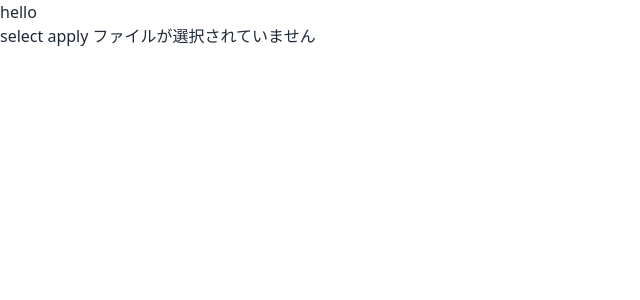
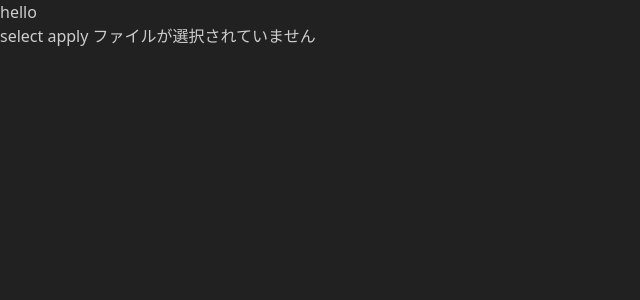
Before and after one commit to meuzi8122/spotify-pedalboard-control, a SvelteKit app: page / in a window 1280 px wide. Shown: the top 300 px of the page, without its empty margins (0-640 px from the left). Built offline with nearby package versions, Linux system fonts and the light colour scheme.

Commit message:
containerスタイル標準を設定

```diff
--- a/tailwind.config.js
+++ b/tailwind.config.js
@@ -4,5 +4,30 @@ export default {
   theme: {
     extend: {},
   },
-  plugins: [require("daisyui")],
+  plugins: [
+    require("daisyui"),
+    /* 静的コンポーネントスタイルを適用（TailwindCss標準） */
+    function ({ addComponents }) {
+      addComponents({
+        ".container": {
+          maxWidth: "90%",
+          "@screen sm": {
+            maxWidth: "600px",
+          },
+          "@screen md": {
+            maxWidth: "700px",
+          },
+          "@screen lg": {
+            maxWidth: "900px",
+          },
+          "@screen xl": {
+            maxWidth: "1200px",
+          },
+        },
+      });
+    },
+  ],
+  daisyui: {
+    themes: ["halloween"],
+  },
 };
```
